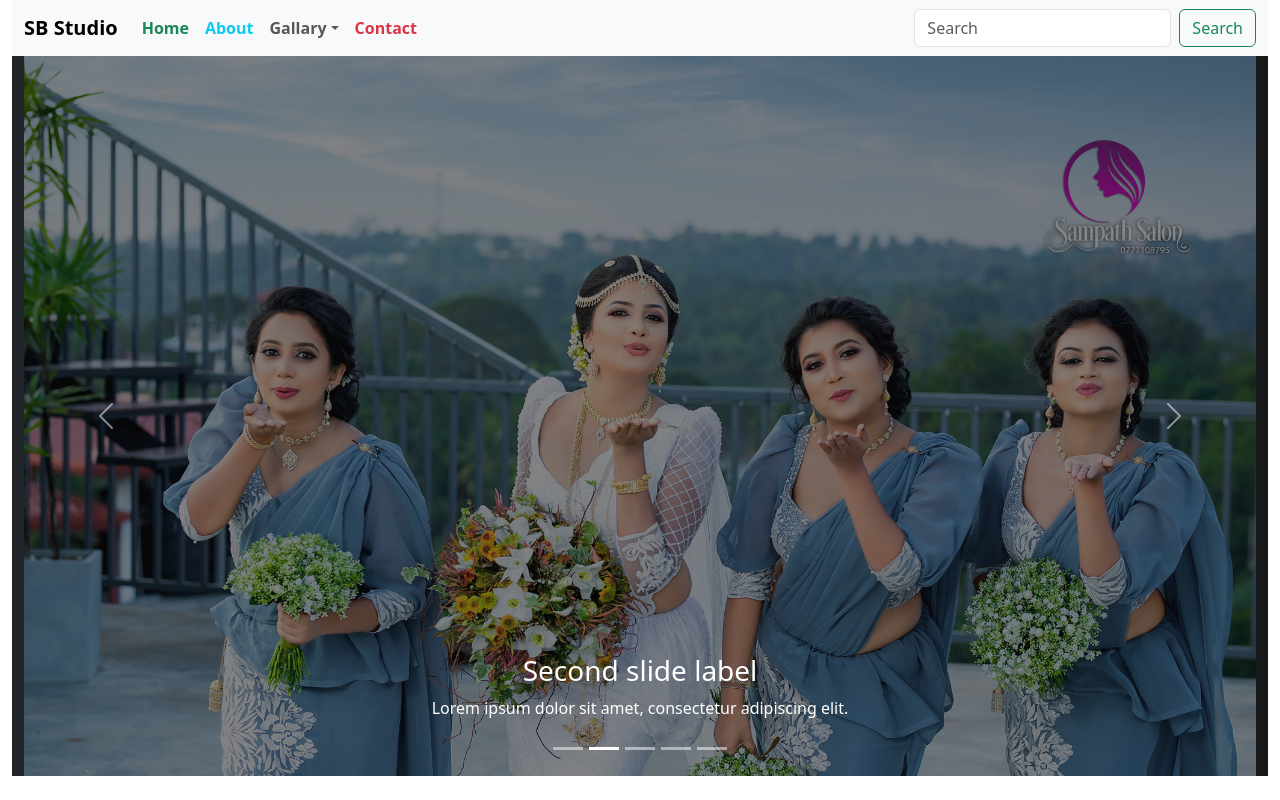
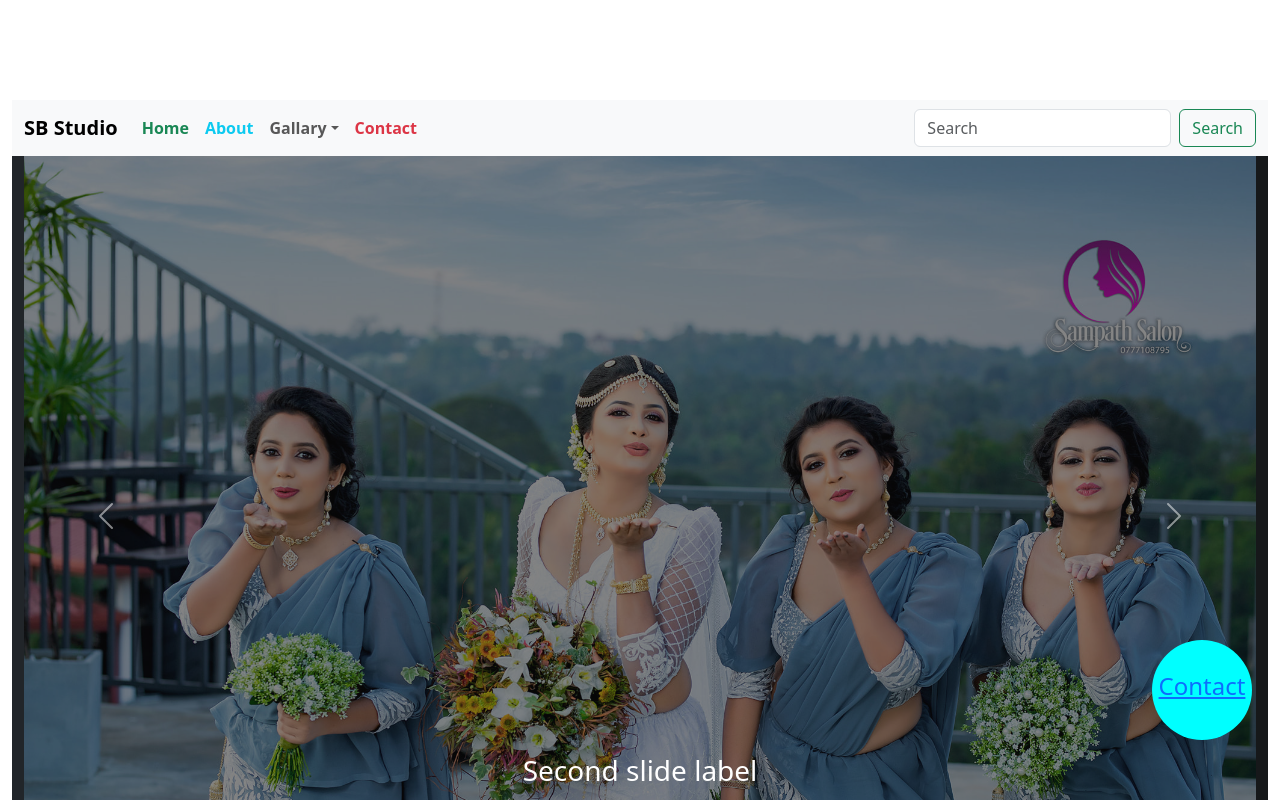
Before and after one commit to Shanaka-Git-Hub/sb-studio, a React (Vite) app: page / in a window 1280 px wide. Shown: the top 800 px of the page. Built offline with nearby package versions, Linux system fonts and the light colour scheme.

Commit message:
add contact

```diff
--- /dev/null
+++ b/src/components/Home.css
@@ -0,0 +1,14 @@
+.contact-icon{
+    width: 100px;
+    height:100px;
+    background-color: aqua;
+    border-radius: 100%;
+    position:sticky;
+    top:80%;
+    left:90%;
+    z-index: 5;
+    cursor: pointer;
+    display: flex;
+    align-items: center;
+    justify-content: center;
+}
--- a/src/components/Home.jsx
+++ b/src/components/Home.jsx
@@ -4,15 +4,19 @@ import Carousels from './Carousels'
 import PageThree from './PageThree'
 import PageTwo from './PageTwo'
 import PageFour from './PageFour'
+import './Home.css'
 
 export default function Home() {
   return (
-    <div className='container-fluid' style={{height:'100vh'}}>
-    <NavBar/>
-    <Carousels/>
-    <PageTwo/>
-    <PageFour/>
-    <PageThree/>
+    <div className='container-fluid' style={{ height: 'auto' }}>
+      <div className="contact-icon">
+         <h4><a href="https://www.google.com/search?q=sujeewa+basnayaka+photographer%2C+no+35+ahelepola+kumarihami+mw%2C+20000&oq=&gs_lcrp=EgZjaHJvbWUqCQgFECMYJxjqAjIJCAAQIxgnGOoCMgkIARAjGCcY6gIyCQgCECMYJxjqAjIJCAMQIxgnGOoCMgkIBBAjGCcY6gIyCQgFECMYJxjqAjIJCAYQIxgnGOoCMgkIBxAjGCcY6gLSAQsxMjgyNTI1ajBqN6gCCLACAQ&sourceid=chrome&ie=UTF-8#">Contact</a></h4>
+      </div>
+      <NavBar />
+      <Carousels />
+      <PageTwo />
+      <PageFour />
+      <PageThree />
     </div>
   )
 }
--- a/src/components/PageTwo.css
+++ b/src/components/PageTwo.css
@@ -5,6 +5,7 @@
     display: flex;
     align-items: center;
     justify-content: space-around;
+    padding:20px 0px;
 }
 @media screen and (max-width:640px) {
     .p-2-gallary{
```
